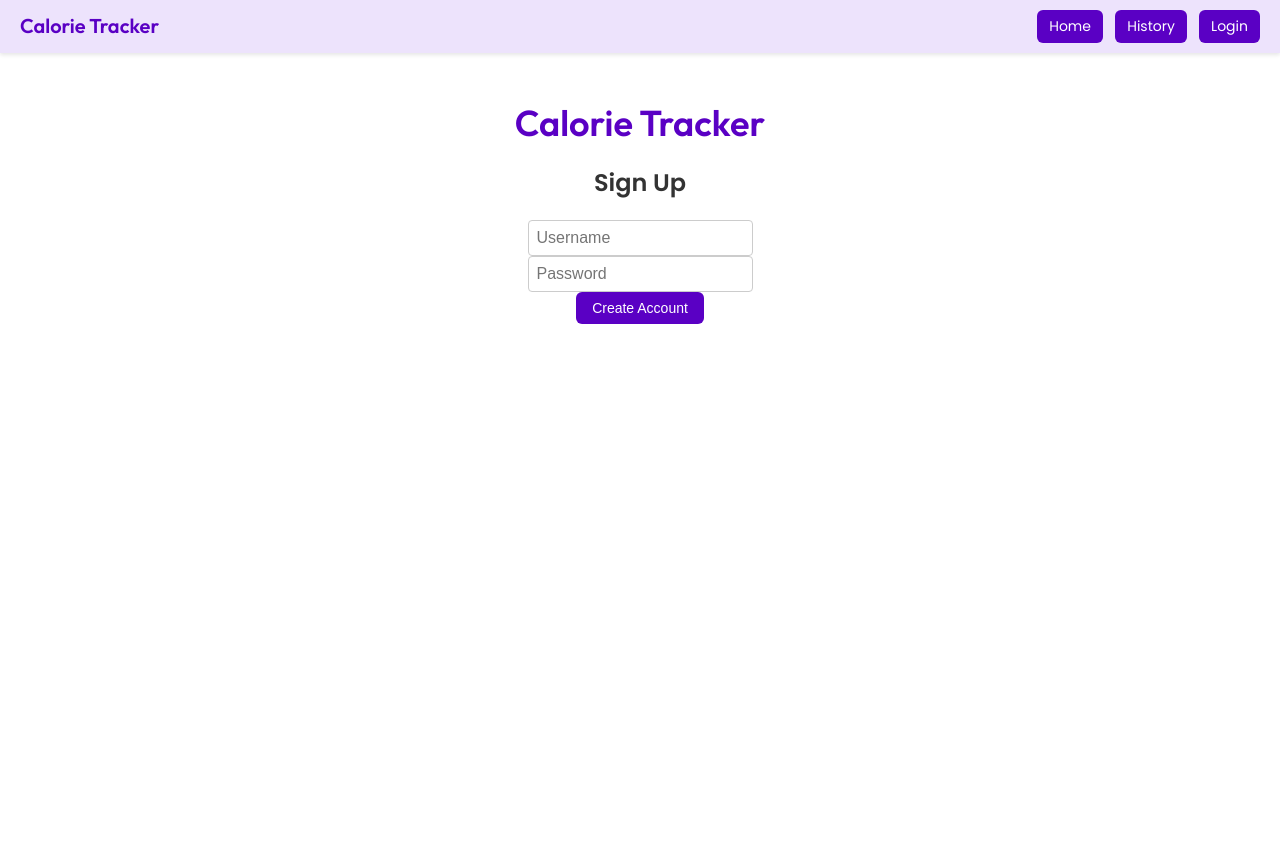
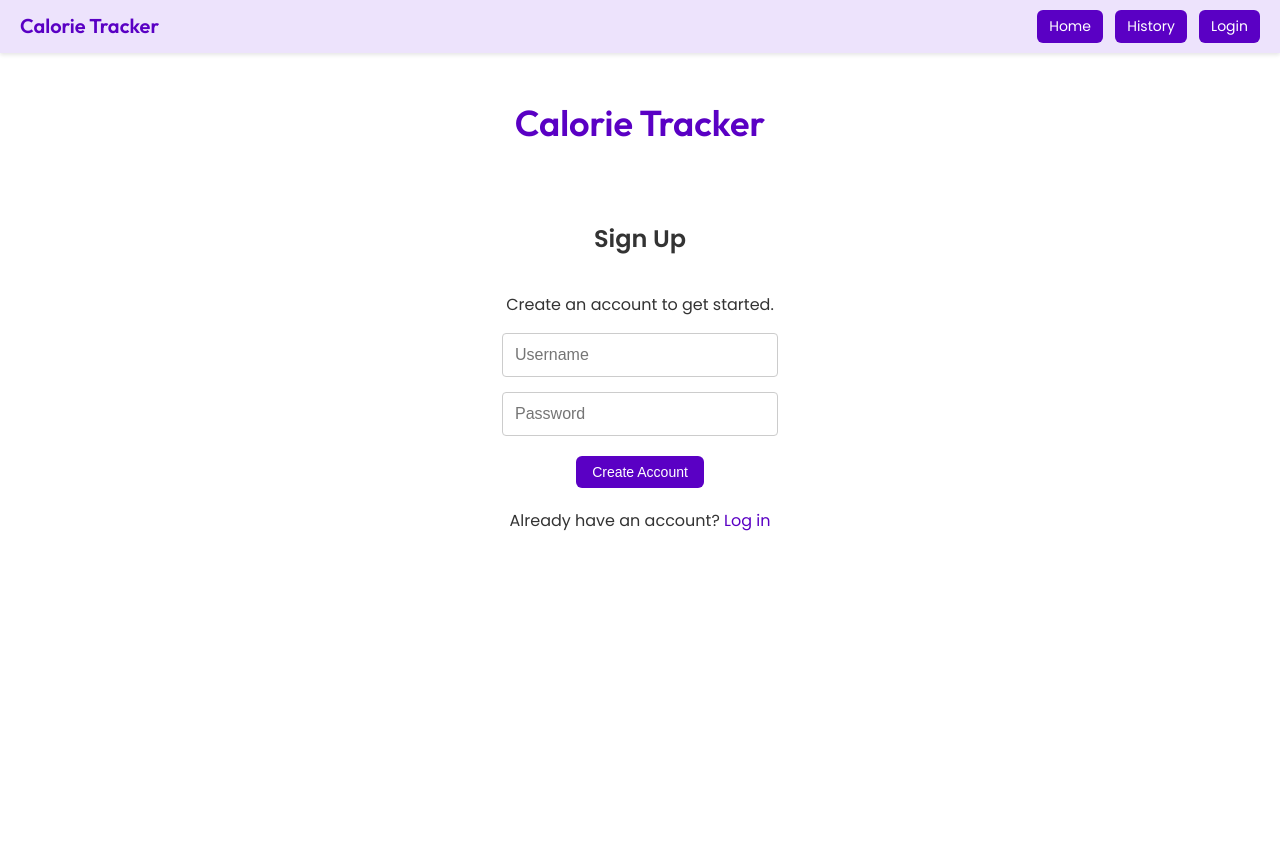
Before and after one commit to briancurley27/Easily, a Flask app: page /signup in a window 1280 px wide. Shown: the top 845 px of the page. Run offline with Flask 3, Linux system fonts and the light colour scheme.

Commit message:
Updated signup/login pages

```diff
--- a/Templates/signup.html
+++ b/Templates/signup.html
@@ -1,16 +1,15 @@
 {% extends "base.html" %}
+{% block content %}
+  <div style="display: flex; flex-direction: column; align-items: center; justify-content: center; min-height: 55vh;">
+    <h2>Sign Up</h2>
+    <p>Create an account to get started.</p>
 
-{% block title %}Sign Up{% endblock %}
+    <form method="POST" action="{{ url_for('signup') }}" style="display: flex; flex-direction: column; align-items: center;">
+      <input type="text" name="username" placeholder="Username" required style="margin-bottom: 15px; padding: 12px; width: 250px; font-size: 16px;">
+      <input type="password" name="password" placeholder="Password" required style="margin-bottom: 20px; padding: 12px; width: 250px; font-size: 16px;">
+      <button type="submit" class="btn-primary">Create Account</button>
+    </form>
 
-{% block content %}
-  <h2>Sign Up</h2>
-  <form method="post">
-    <div>
-      <input type="text" name="username" placeholder="Username" required>
-    </div>
-    <div>
-      <input type="password" name="password" placeholder="Password" required>
-    </div>
-    <button type="submit">Create Account</button>
-  </form>
+    <p style="margin-top: 20px;">Already have an account? <a href="{{ url_for('login') }}">Log in</a></p>
+  </div>
 {% endblock %}
--- a/app.py
+++ b/app.py
@@ -30,6 +30,7 @@ Session(app)
 db.init_app(app)
 login_manager.init_app(app)
 login_manager.login_view = 'login'
+login_manager.login_message = None
 
 # ---------------- IMPORT MODELS ---------------- #
 from models import User, FoodLog
```
Also changed, not shown: Templates/login.html (+6 -12 lines), 1 other file.
